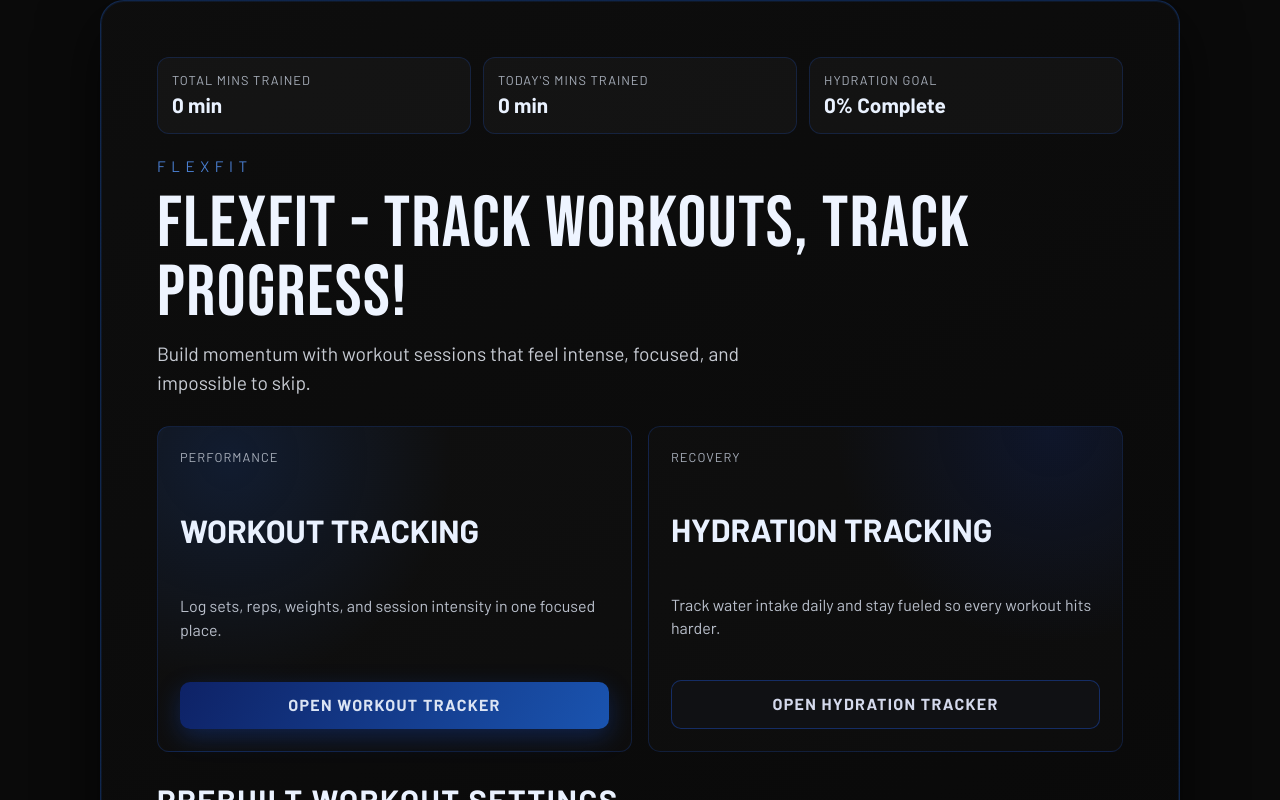
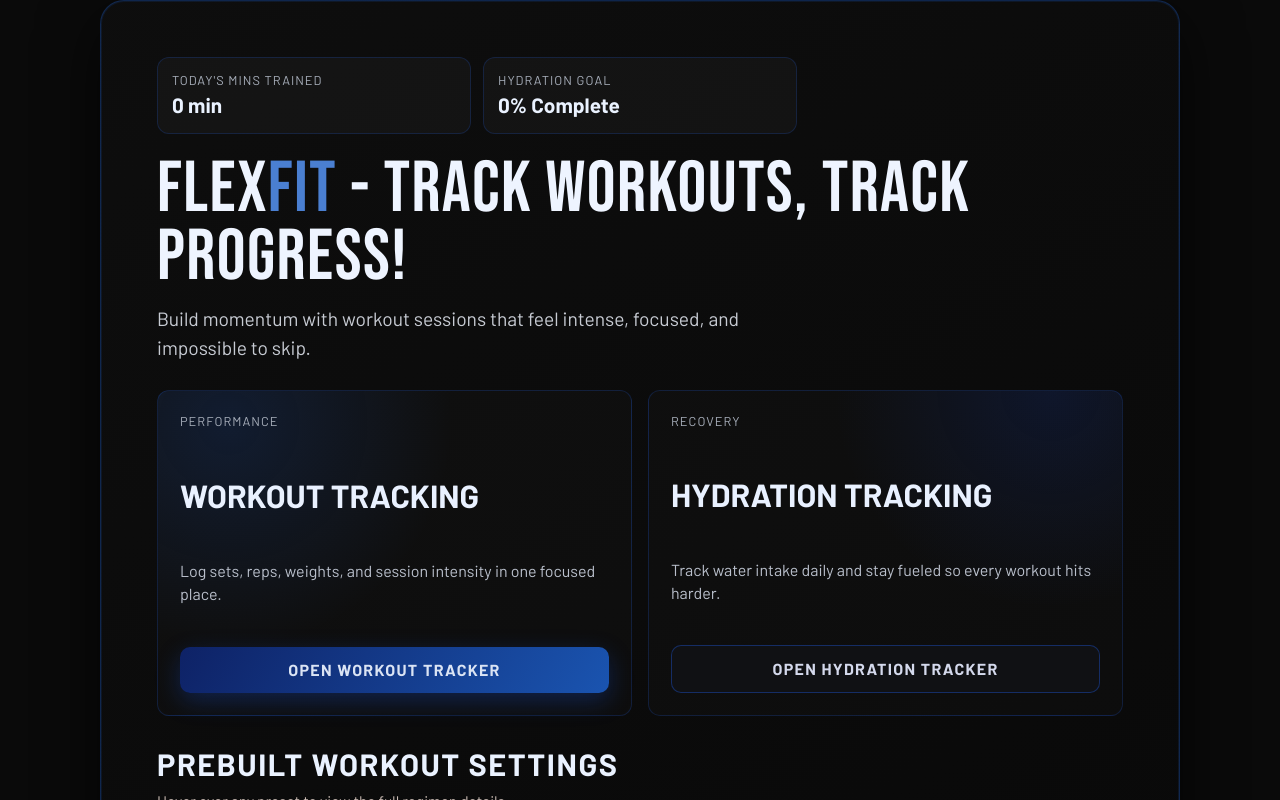
Before and after one commit to KayleeP36/FlexFit, a React (Vite) app in the folder my-react-app/: page / in a window 1280 px wide. Shown: the top 800 px of the page. Built offline with nearby package versions, Linux system fonts and the light colour scheme.

Commit message:
updated homepage

```diff
--- a/my-react-app/src/App.css
+++ b/my-react-app/src/App.css
@@ -58,6 +58,10 @@
   line-height: 0.95;
   text-transform: uppercase;
   animation: reveal 550ms 220ms ease-out both;
+}
+
+.hero-fit {
+  color: #4a7fd1;
 }
 
 .subtitle {
--- a/my-react-app/src/App.jsx
+++ b/my-react-app/src/App.jsx
@@ -345,10 +345,6 @@ function App() {
       <section className="hero">
         <div className="stats top-stats" aria-label="Workout highlights">
           <div className="card stat-card">
-            <span>Total Mins Trained</span>
-            <strong>{totalMins} min</strong>
-          </div>
-          <div className="card stat-card">
             <span>Today's Mins Trained</span>
             <strong>{todayMins} min</strong>
           </div>
@@ -358,8 +354,7 @@ function App() {
           </div>
         </div>
 
-        <p className="eyebrow">FLEXFIT</p>
-        <h1>FlexFit - Track Workouts, Track Progress!</h1>
+        <h1>Flex<span className="hero-fit">Fit</span> - Track Workouts, Track Progress!</h1>
         <p className="subtitle">
           Build momentum with workout sessions that feel intense, focused, and
           impossible to skip.
```
